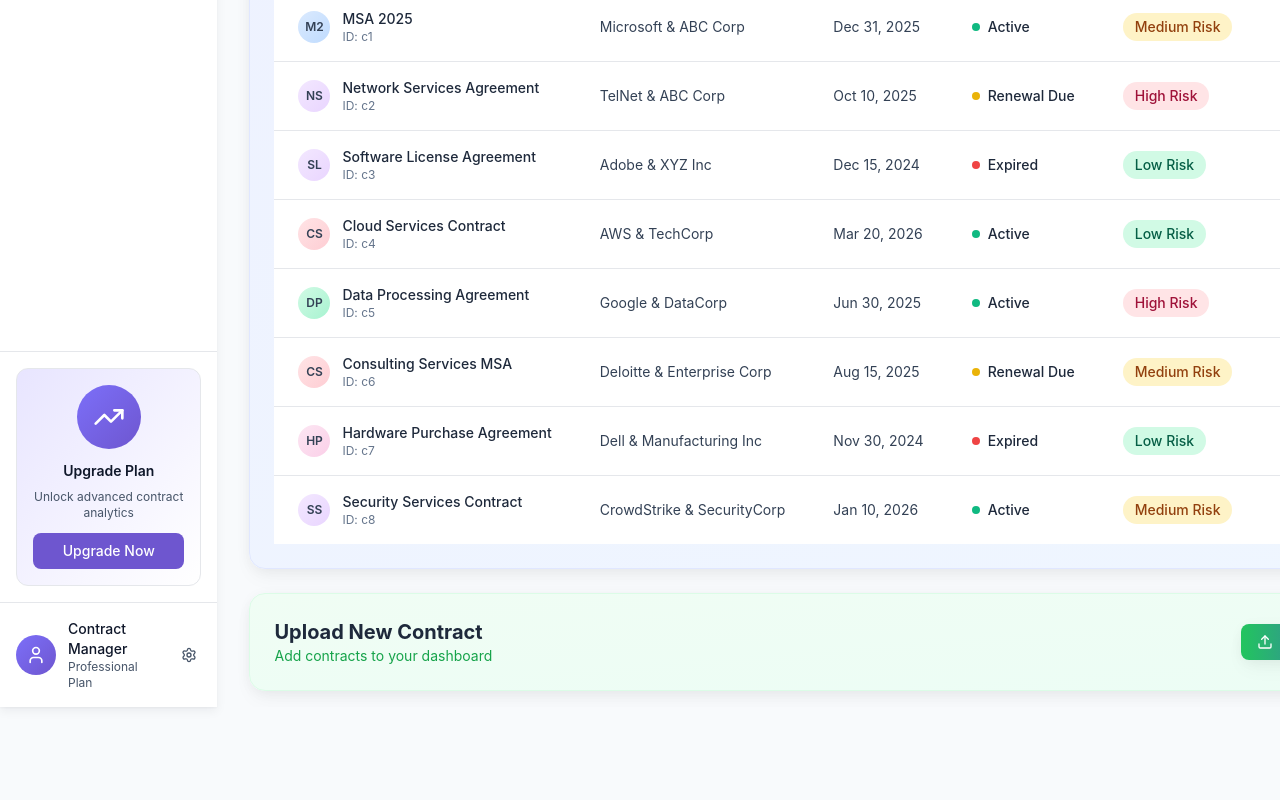
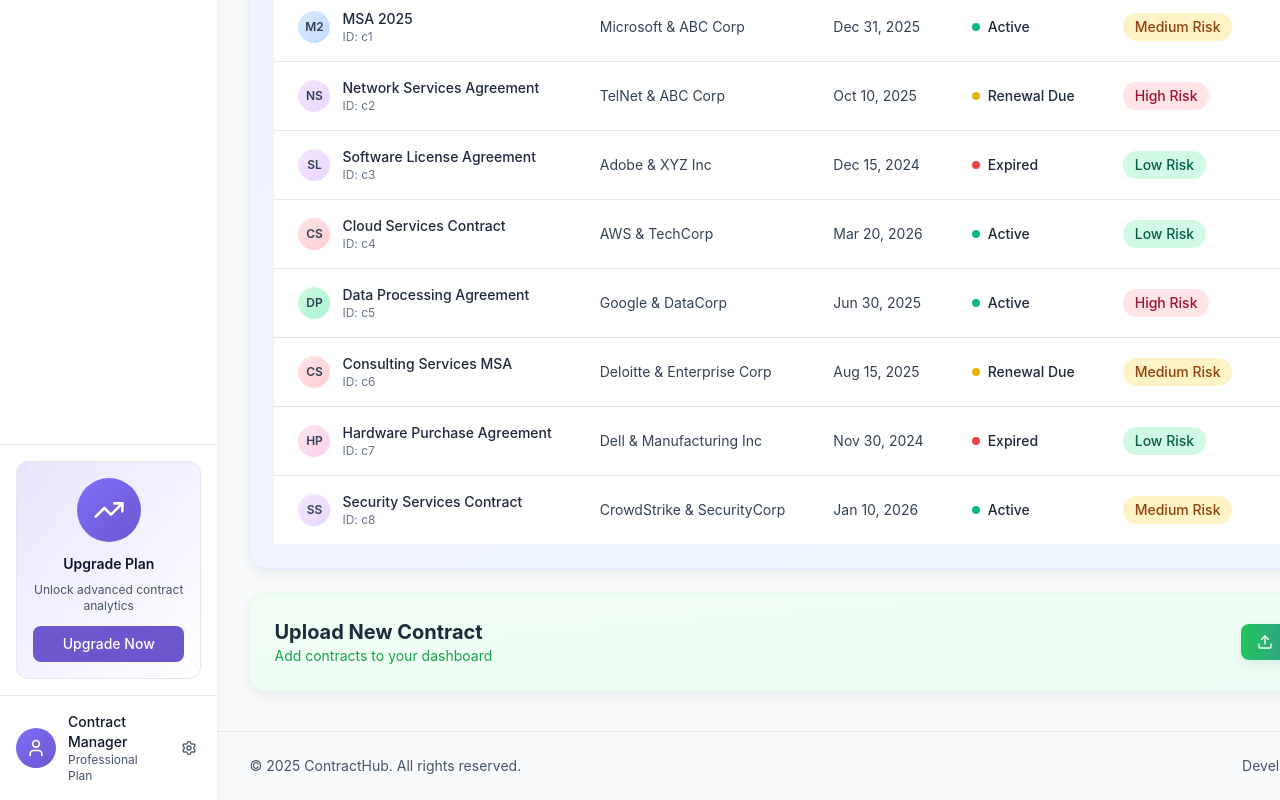
Before and after one commit to ananyactrl/ContractHub, a React (Vite) app: page / in a window 1280 px wide. Shown: the part 1144-1944 px from the top of the page. Before the commit the page ends 1851 px from the top, so only its background shows below. Built offline with nearby package versions, Linux system fonts and the light colour scheme; sample sign-in values are in the browser's storage.

Commit message:
feat: add footer  2025 and Developed by Ananya Singh

```diff
--- a/src/components/Layout.tsx
+++ b/src/components/Layout.tsx
@@ -146,6 +146,12 @@
           <div className="px-6 lg:px-8 py-4">
             {children}
           </div>
+          <footer className="mt-6 border-t border-border px-6 lg:px-8 py-6 text-sm text-text-muted">
+            <div className="flex flex-col sm:flex-row items-start sm:items-center justify-between gap-2">
+              <span>© 2025 ContractHub. All rights reserved.</span>
+              <span>Developed by Ananya Singh.</span>
+            </div>
+          </footer>
         </main>
       </div>
     </div>
```
